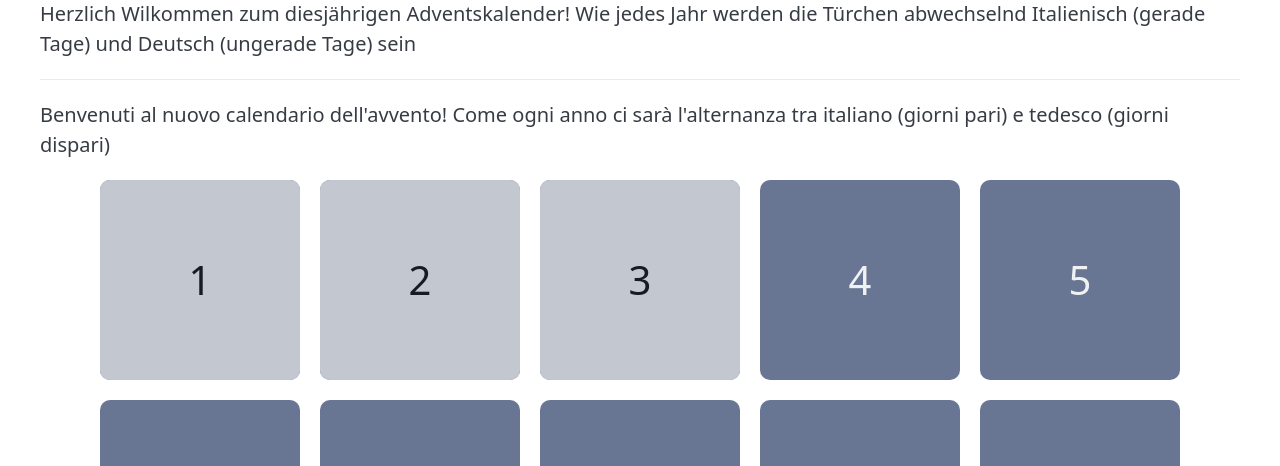
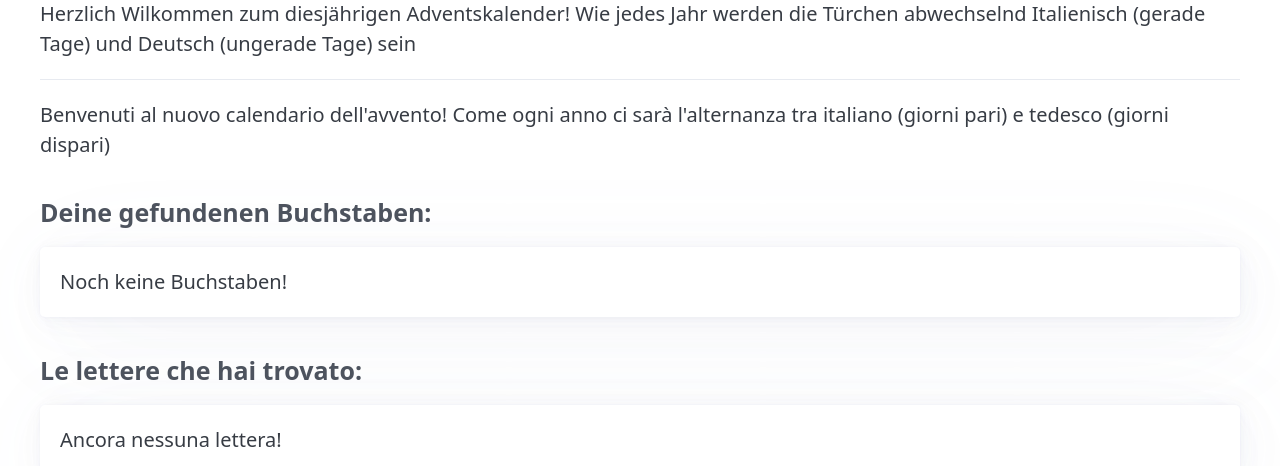
Before and after one commit to Leandecks/advk-2024, a website built with Vite: page index.html in a window 1280 px wide. Shown: the part 126-592 px from the top of the page. Built offline with nearby package versions, Linux system fonts and the light colour scheme.

Commit message:
Display of saved letters

```diff
--- a/doors/doors_it.js
+++ b/doors/doors_it.js
@@ -1,4 +1,4 @@
-import { foundLettersIt, updateLettersIt } from "./foundLetters";
+import { updateLettersIt } from "./foundLetters";
 
 function validateIt(
   correctAnswerId,
@@ -36,7 +36,6 @@ function validateIt(
       container.appendChild(letterEl);
 
       updateLettersIt(letter, day);
-      console.log(foundLettersIt);
     } else {
       correct.parentElement.style.background = "#964a50";
 
--- a/index.html
+++ b/index.html
@@ -24,6 +24,12 @@
         Benvenuti al nuovo calendario dell'avvento! Come ogni anno ci sarà
         l'alternanza tra italiano (giorni pari) e tedesco (giorni dispari)
       </p>
+
+      <h4>Deine gefundenen Buchstaben:</h4>
+      <article class="found-letters-de"></article>
+
+      <h4>Le lettere che hai trovato:</h4>
+      <article class="found-letters-it"></article>
 
       <div class="doors">
         <div class="door"><a class="door-link" href="doors/1/1.html">1</a></div>
--- a/index.js
+++ b/index.js
@@ -1,3 +1,41 @@
+import { getLettersDe, getLettersIt } from "./doors/saving";
+
+document.addEventListener("DOMContentLoaded", () => {
+  displayFoundLetters();
+  colorDoors();
+});
+
+function displayFoundLetters() {
+  const displayDe = document.querySelector(".found-letters-de");
+  const displayIt = document.querySelector(".found-letters-it");
+
+  let arrayDe = getLettersDe();
+  let arrayIt = getLettersIt();
+
+  if (!arrayDe) {
+    arrayDe = ["Noch keine Buchstaben!"];
+  }
+  if (!arrayIt) {
+    arrayIt = ["Ancora nessuna lettera!"];
+  }
+
+  displayDe.textContent = formatLetterArray(arrayDe);
+  displayIt.textContent = formatLetterArray(arrayIt);
+}
+
+function formatLetterArray(array) {
+  let string = "";
+  for (let i = 0; i < [...array].length; i++) {
+    if (array[i] === " ") {
+      string += "_" + " ";
+    } else {
+      string += array[i] + " ";
+    }
+  }
+  return string;
+}
+
+function colorDoors() {
   const doors = document.querySelectorAll(".door-link");
   const today = new Date().getDate();
   const COLOR = "#c2c7d0";
@@ -12,3 +50,4 @@ doors.forEach((door) => {
       door.setAttribute("href", "#");
     }
   });
+}
```
Also changed, not shown: doors/foundLetters.js (+0 -8 lines). Lines whose indentation alone changed are shown as unchanged.
